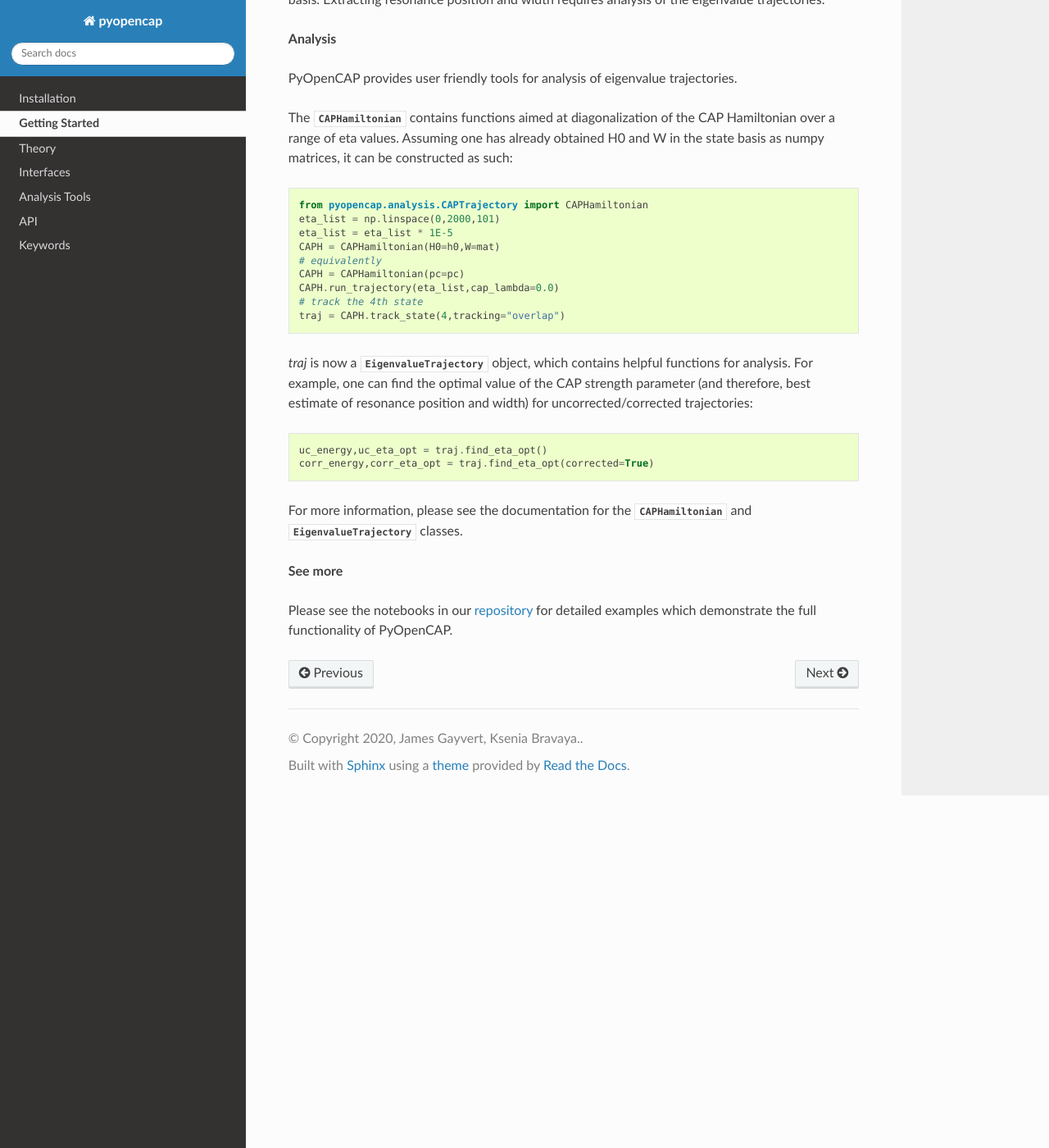
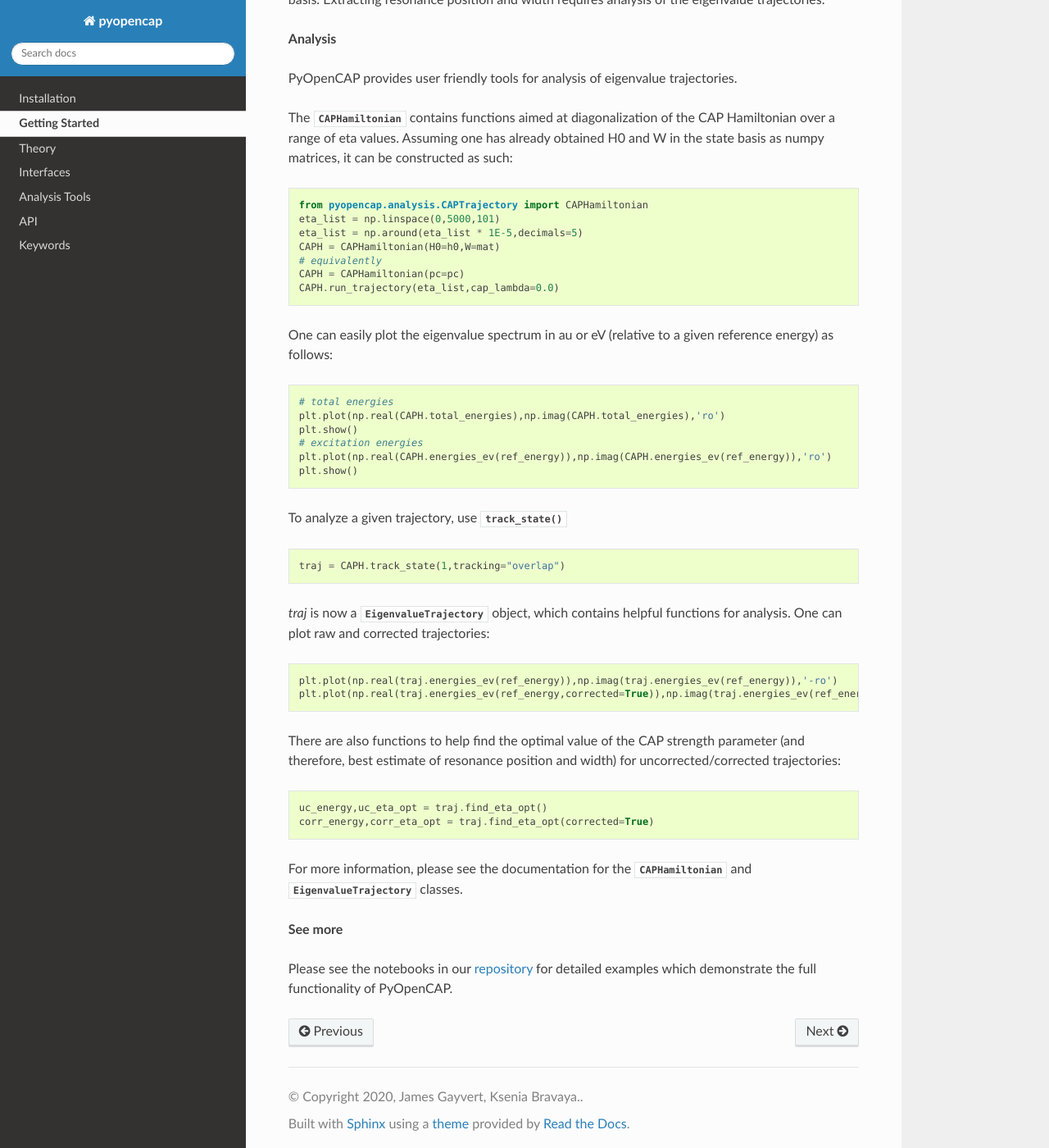
Before and after one commit to gayverjr/opencap, a Sphinx documentation site: the page built from docs/getting_started.rst, in a window 1280 px wide and 1400 px high, scrolled down 1577 px. Shown: the whole window at 82% size. Built offline with Sphinx 7.4.7 and the Read the Docs theme 2.0.0, drawn with Linux system fonts in a browser that asks for light colours.

```diff
--- a/docs/analysis/EigenvalueTrajectory.rst
+++ b/docs/analysis/EigenvalueTrajectory.rst
@@ -90,8 +90,8 @@
 	import matplotlib.pyplot as plt
 	UC_ev = traj.energies_ev(ref_energy)
 	Corr_ev = traj.energies_ev(ref_energy,corrected=True)
-	plt.plot(np.real(UC_ev),np.imag(CAPH.energies_ev(UC_ev),'ro', label='Uncorrected')
-	plt.plot(np.real(Corr_ev),np.imag(CAPH.energies_ev(Corr_ev),'ro', label='Corrected')
+	plt.plot(np.real(UC_ev),np.imag(UC_ev),'ro', label='Uncorrected')
+	plt.plot(np.real(Corr_ev),np.imag(Corr_ev),'ro', label='Corrected')
 	plt.show()
 
 :func:`~pyopencap.analysis.EigenvalueTrajectory.get_logarithmic_velocities` returns the value of
--- a/docs/getting_started.rst
+++ b/docs/getting_started.rst
@@ -92,18 +92,41 @@
 .. code-block:: python
 
 	from pyopencap.analysis.CAPTrajectory import CAPHamiltonian
-	eta_list = np.linspace(0,2000,101)
-	eta_list = eta_list * 1E-5
+	eta_list = np.linspace(0,5000,101)
+	eta_list = np.around(eta_list * 1E-5,decimals=5)
 	CAPH = CAPHamiltonian(H0=h0,W=mat)
 	# equivalently
 	CAPH = CAPHamiltonian(pc=pc)
 	CAPH.run_trajectory(eta_list,cap_lambda=0.0)
-	# track the 4th state
-	traj = CAPH.track_state(4,tracking="overlap")
+
+One can easily plot the eigenvalue spectrum in au or eV (relative to a given reference energy) as follows:
+
+.. code-block:: python
+
+	# total energies
+	plt.plot(np.real(CAPH.total_energies),np.imag(CAPH.total_energies),'ro')
+	plt.show()
+	# excitation energies
+	plt.plot(np.real(CAPH.energies_ev(ref_energy)),np.imag(CAPH.energies_ev(ref_energy)),'ro')
+	plt.show()
+
+To analyze a given trajectory, use :func:`~pyopencap.analysis.CAPHamiltonian.track_state`
+
+.. code-block:: python
+
+	traj = CAPH.track_state(1,tracking="overlap")
 
 `traj` is now a :class:`~pyopencap.analysis.EigenvalueTrajectory` object, which
-contains helpful functions for analysis. For example, one can find the optimal value of the CAP
-strength parameter (and therefore, best estimate of resonance position and width) for uncorrected/corrected trajectories:
+contains helpful functions for analysis. One can plot raw and corrected trajectories:
+
+.. code-block:: python
+
+	plt.plot(np.real(traj.energies_ev(ref_energy)),np.imag(traj.energies_ev(ref_energy)),'-ro')
+	plt.plot(np.real(traj.energies_ev(ref_energy,corrected=True)),np.imag(traj.energies_ev(ref_energy,corrected=True)),'-bo')
+
+There are also functions to help find the optimal value of the CAP strength parameter
+(and therefore, best estimate of resonance position and width)
+for uncorrected/corrected trajectories:
 
 .. code-block:: python
 
```
Also changed, not shown: README.md (+2 -2 lines), docs/interfaces/OpenMolcas.rst (+5 -3 lines), dox/openmolcas.md (+3 -1 lines), 6 other files.
